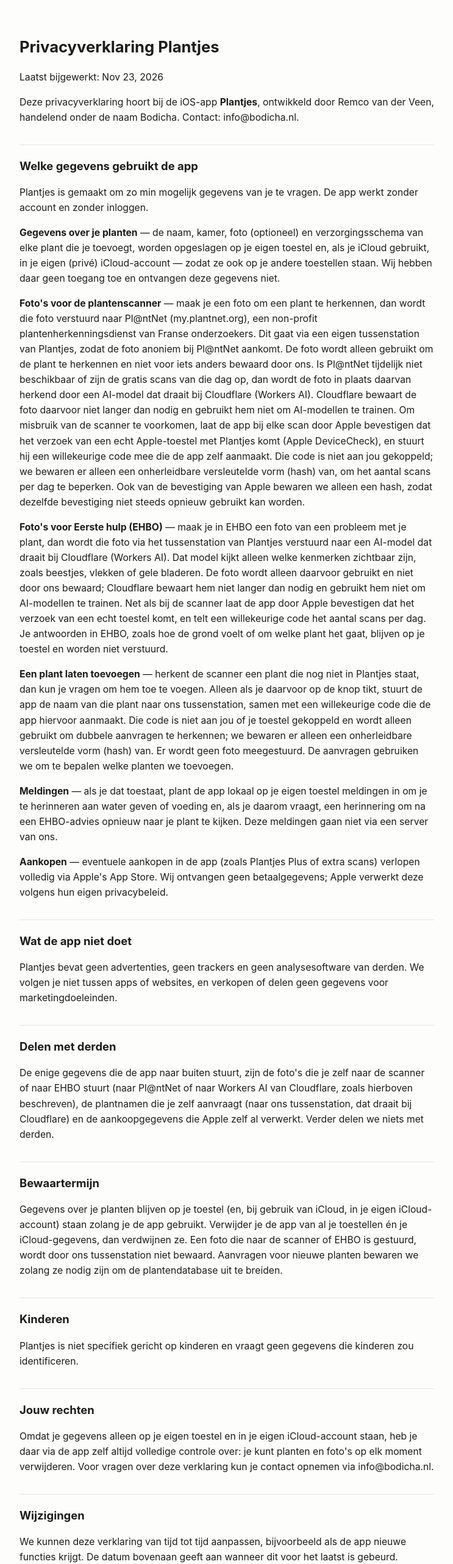
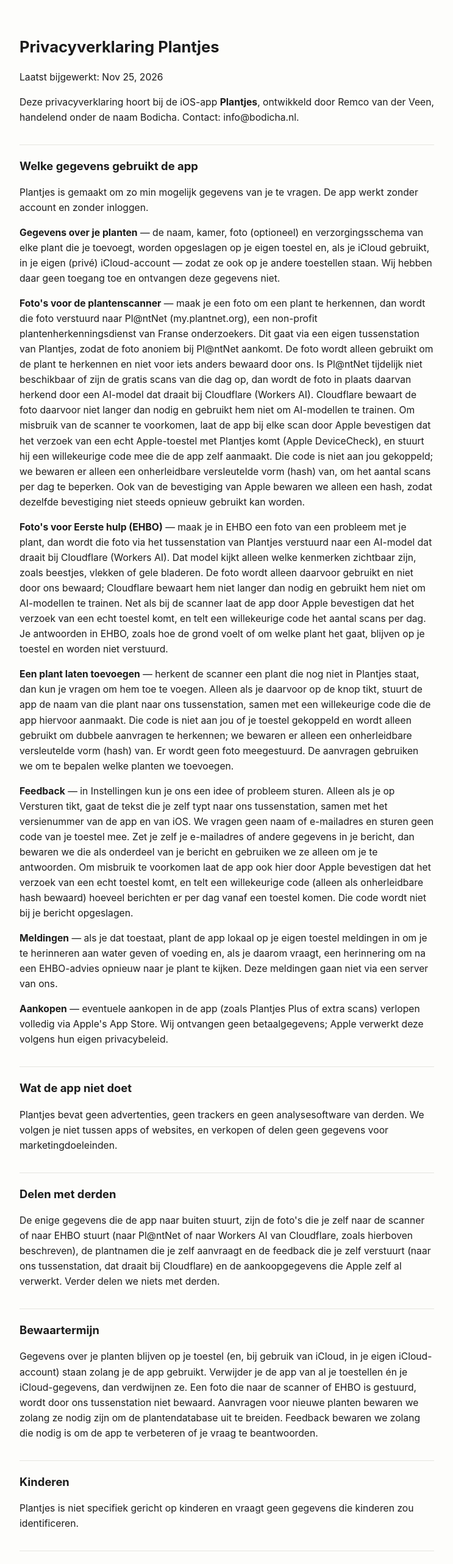
Before and after one commit to Vlen-blip/plantjes-legal, a plain HTML site: page privacy.html in a window 1280 px wide. Shown: the top 2565 px of the page at 61% size, without its empty margins (268-1011 px from the left). Drawn offline with Linux system fonts and the light colour scheme.

Commit message:
Privacyverklaring: feedback uit de app
Co-Authored-By: Claude Opus 5.5 <noreply@anthropic.com>
Claude-Session: https://claude.ai/code/session_01W4pF9Mkr6jWxZm5zufjfWU

```diff
--- a/privacy.html
+++ b/privacy.html
@@ -24,7 +24,7 @@
 </head>
 <body>
 <h1>Privacyverklaring Plantjes</h1>
-<p>Laatst bijgewerkt: Nov 23, 2026</p>
+<p>Laatst bijgewerkt: Nov 25, 2026</p>
 <p>Deze privacyverklaring hoort bij de iOS-app <strong>Plantjes</strong>, ontwikkeld door Remco van der Veen, handelend onder de naam Bodicha. Contact: info@bodicha.nl.</p>
 <h2>Welke gegevens gebruikt de app</h2>
 <p>Plantjes is gemaakt om zo min mogelijk gegevens van je te vragen. De app werkt zonder account en zonder inloggen.</p>
@@ -32,18 +32,19 @@
 <p><strong>Foto's voor de plantenscanner</strong> — maak je een foto om een plant te herkennen, dan wordt die foto verstuurd naar Pl@ntNet (my.plantnet.org), een non-profit plantenherkenningsdienst van Franse onderzoekers. Dit gaat via een eigen tussenstation van Plantjes, zodat de foto anoniem bij Pl@ntNet aankomt. De foto wordt alleen gebruikt om de plant te herkennen en niet voor iets anders bewaard door ons. Is Pl@ntNet tijdelijk niet beschikbaar of zijn de gratis scans van die dag op, dan wordt de foto in plaats daarvan herkend door een AI-model dat draait bij Cloudflare (Workers AI). Cloudflare bewaart de foto daarvoor niet langer dan nodig en gebruikt hem niet om AI-modellen te trainen. Om misbruik van de scanner te voorkomen, laat de app bij elke scan door Apple bevestigen dat het verzoek van een echt Apple-toestel met Plantjes komt (Apple DeviceCheck), en stuurt hij een willekeurige code mee die de app zelf aanmaakt. Die code is niet aan jou gekoppeld; we bewaren er alleen een onherleidbare versleutelde vorm (hash) van, om het aantal scans per dag te beperken. Ook van de bevestiging van Apple bewaren we alleen een hash, zodat dezelfde bevestiging niet steeds opnieuw gebruikt kan worden.</p>
 <p><strong>Foto's voor Eerste hulp (EHBO)</strong> — maak je in EHBO een foto van een probleem met je plant, dan wordt die foto via het tussenstation van Plantjes verstuurd naar een AI-model dat draait bij Cloudflare (Workers AI). Dat model kijkt alleen welke kenmerken zichtbaar zijn, zoals beestjes, vlekken of gele bladeren. De foto wordt alleen daarvoor gebruikt en niet door ons bewaard; Cloudflare bewaart hem niet langer dan nodig en gebruikt hem niet om AI-modellen te trainen. Net als bij de scanner laat de app door Apple bevestigen dat het verzoek van een echt toestel komt, en telt een willekeurige code het aantal scans per dag. Je antwoorden in EHBO, zoals hoe de grond voelt of om welke plant het gaat, blijven op je toestel en worden niet verstuurd.</p>
 <p><strong>Een plant laten toevoegen</strong> — herkent de scanner een plant die nog niet in Plantjes staat, dan kun je vragen om hem toe te voegen. Alleen als je daarvoor op de knop tikt, stuurt de app de naam van die plant naar ons tussenstation, samen met een willekeurige code die de app hiervoor aanmaakt. Die code is niet aan jou of je toestel gekoppeld en wordt alleen gebruikt om dubbele aanvragen te herkennen; we bewaren er alleen een onherleidbare versleutelde vorm (hash) van. Er wordt geen foto meegestuurd. De aanvragen gebruiken we om te bepalen welke planten we toevoegen.</p>
+<p><strong>Feedback</strong> — in Instellingen kun je ons een idee of probleem sturen. Alleen als je op Versturen tikt, gaat de tekst die je zelf typt naar ons tussenstation, samen met het versienummer van de app en van iOS. We vragen geen naam of e-mailadres en sturen geen code van je toestel mee. Zet je zelf je e-mailadres of andere gegevens in je bericht, dan bewaren we die als onderdeel van je bericht en gebruiken we ze alleen om je te antwoorden. Om misbruik te voorkomen laat de app ook hier door Apple bevestigen dat het verzoek van een echt toestel komt, en telt een willekeurige code (alleen als onherleidbare hash bewaard) hoeveel berichten er per dag vanaf een toestel komen. Die code wordt niet bij je bericht opgeslagen.</p>
 <p><strong>Meldingen</strong> — als je dat toestaat, plant de app lokaal op je eigen toestel meldingen in om je te herinneren aan water geven of voeding en, als je daarom vraagt, een herinnering om na een EHBO-advies opnieuw naar je plant te kijken. Deze meldingen gaan niet via een server van ons.</p>
 <p><strong>Aankopen</strong> — eventuele aankopen in de app (zoals Plantjes Plus of extra scans) verlopen volledig via Apple's App Store. Wij ontvangen geen betaalgegevens; Apple verwerkt deze volgens hun eigen privacybeleid.</p>
 <h2>Wat de app niet doet</h2>
 <p>Plantjes bevat geen advertenties, geen trackers en geen analysesoftware van derden. We volgen je niet tussen apps of websites, en verkopen of delen geen gegevens voor marketingdoeleinden.</p>
 <h2>Delen met derden</h2>
-<p>De enige gegevens die de app naar buiten stuurt, zijn de foto's die je zelf naar de scanner of naar EHBO stuurt (naar Pl@ntNet of naar Workers AI van Cloudflare, zoals hierboven beschreven), de plantnamen die je zelf aanvraagt (naar ons tussenstation, dat draait bij Cloudflare) en de aankoopgegevens die Apple zelf al verwerkt. Verder delen we niets met derden.</p>
+<p>De enige gegevens die de app naar buiten stuurt, zijn de foto's die je zelf naar de scanner of naar EHBO stuurt (naar Pl@ntNet of naar Workers AI van Cloudflare, zoals hierboven beschreven), de plantnamen die je zelf aanvraagt en de feedback die je zelf verstuurt (naar ons tussenstation, dat draait bij Cloudflare) en de aankoopgegevens die Apple zelf al verwerkt. Verder delen we niets met derden.</p>
 <h2>Bewaartermijn</h2>
-<p>Gegevens over je planten blijven op je toestel (en, bij gebruik van iCloud, in je eigen iCloud-account) staan zolang je de app gebruikt. Verwijder je de app van al je toestellen én je iCloud-gegevens, dan verdwijnen ze. Een foto die naar de scanner of EHBO is gestuurd, wordt door ons tussenstation niet bewaard. Aanvragen voor nieuwe planten bewaren we zolang ze nodig zijn om de plantendatabase uit te breiden.</p>
+<p>Gegevens over je planten blijven op je toestel (en, bij gebruik van iCloud, in je eigen iCloud-account) staan zolang je de app gebruikt. Verwijder je de app van al je toestellen én je iCloud-gegevens, dan verdwijnen ze. Een foto die naar de scanner of EHBO is gestuurd, wordt door ons tussenstation niet bewaard. Aanvragen voor nieuwe planten bewaren we zolang ze nodig zijn om de plantendatabase uit te breiden. Feedback bewaren we zolang die nodig is om de app te verbeteren of je vraag te beantwoorden.</p>
 <h2>Kinderen</h2>
 <p>Plantjes is niet specifiek gericht op kinderen en vraagt geen gegevens die kinderen zou identificeren.</p>
 <h2>Jouw rechten</h2>
-<p>Omdat je gegevens alleen op je eigen toestel en in je eigen iCloud-account staan, heb je daar via de app zelf altijd volledige controle over: je kunt planten en foto's op elk moment verwijderen. Voor vragen over deze verklaring kun je contact opnemen via info@bodicha.nl.</p>
+<p>Omdat je gegevens alleen op je eigen toestel en in je eigen iCloud-account staan, heb je daar via de app zelf altijd volledige controle over: je kunt planten en foto's op elk moment verwijderen. Wil je dat we een bericht dat je via Feedback stuurde verwijderen, mail dan naar info@bodicha.nl met ongeveer wanneer je het stuurde en waar het over ging. Voor vragen over deze verklaring kun je ook contact opnemen via info@bodicha.nl.</p>
 <h2>Wijzigingen</h2>
 <p>We kunnen deze verklaring van tijd tot tijd aanpassen, bijvoorbeeld als de app nieuwe functies krijgt. De datum bovenaan geeft aan wanneer dit voor het laatst is gebeurd.</p>
 <p class="back"><a href="index.html">← Terug naar overzicht</a></p>
```
